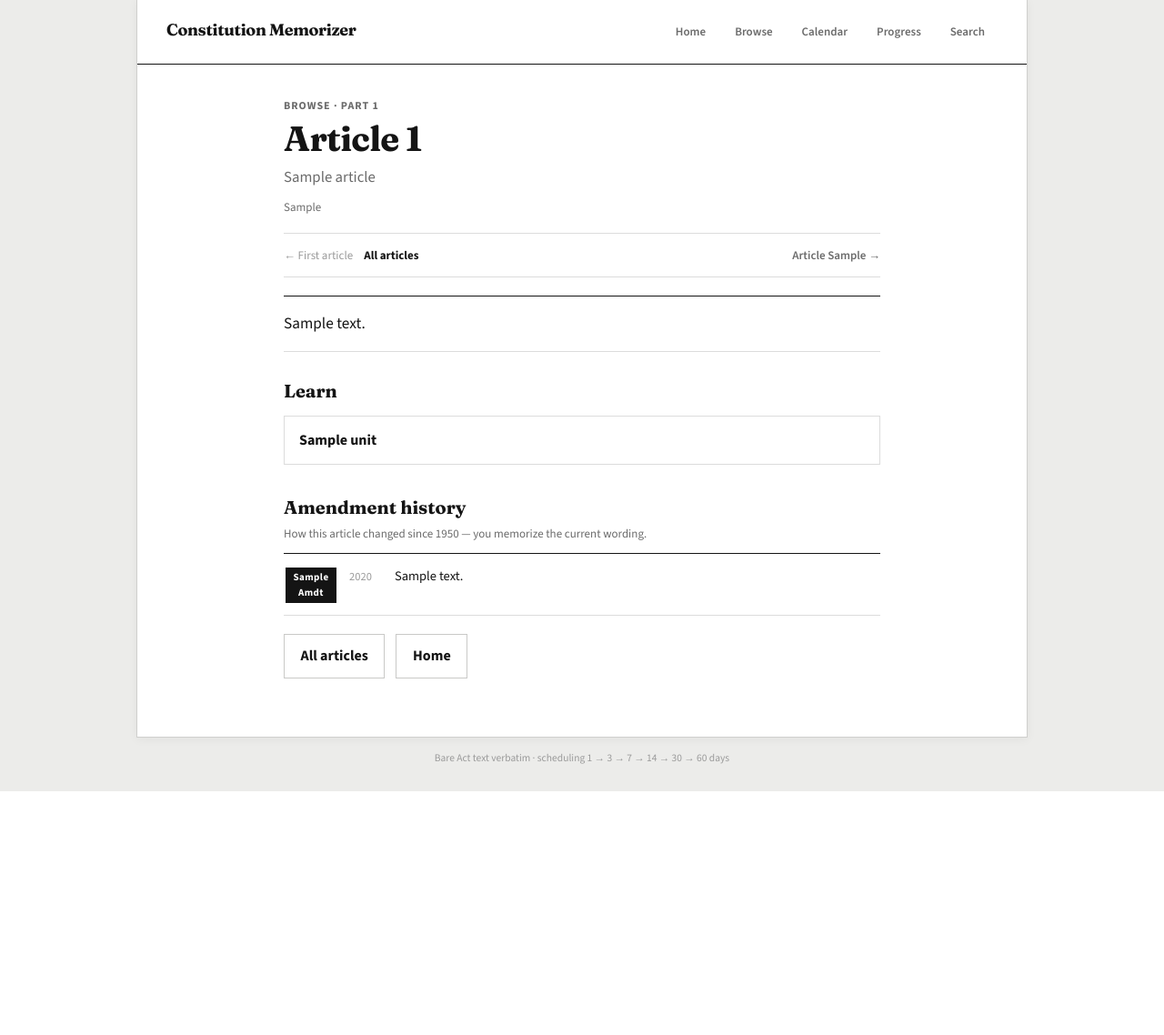
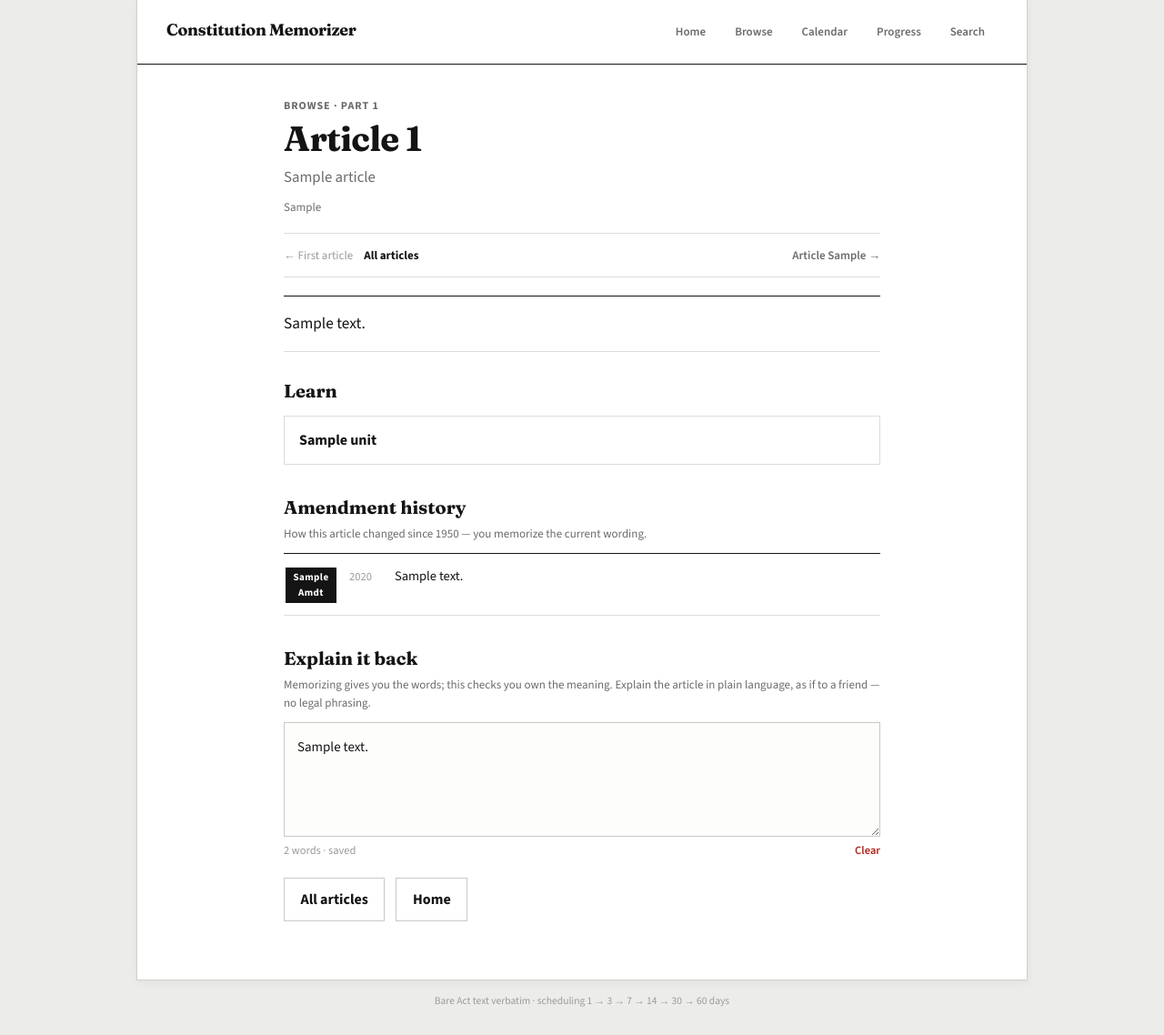
Before and after one commit to sanjisworking-commits/memorize_the_c, a Python web app: template src/constitution_memorizer/web/templates/browse_article.html in a window 1280 px wide. Shown: the part 29-1167 px from the top of the page at 91% size. Before the commit the page ends 899 px from the top, so only its background shows below. Run offline with Jinja, Linux system fonts and the light colour scheme; the template is opened without the code that fills it: most values are stand-ins (such as "Sample title", 1, 10 or a date in 2020).

Commit message:
Sprint 22: Explain it back gloss on Browse articles
Add article_gloss SQLite persistence with debounced autosave UI,
per-article placeholders, and Clear — survives progress resets.

Co-authored-by: sanjisworking-commits <sanjisworking-commits@users.noreply.github.com>

```diff
--- a/src/constitution_memorizer/progress/db.py
+++ b/src/constitution_memorizer/progress/db.py
@@ -21,6 +21,12 @@ CREATE TABLE IF NOT EXISTS learning_unit_progress (
 CREATE TABLE IF NOT EXISTS split_preference (
     parent_clause_id TEXT PRIMARY KEY,
     mode TEXT NOT NULL CHECK (mode IN ('whole', 'letters')),
+    updated_at TEXT NOT NULL
+);
+
+CREATE TABLE IF NOT EXISTS article_gloss (
+    article_number TEXT PRIMARY KEY,
+    text TEXT NOT NULL,
     updated_at TEXT NOT NULL
 );
 
--- a/src/constitution_memorizer/web/static/app.js
+++ b/src/constitution_memorizer/web/static/app.js
@@ -756,8 +756,111 @@
   }
 
   if (document.readyState === "loading") {
-    document.addEventListener("DOMContentLoaded", initLearn);
+    document.addEventListener("DOMContentLoaded", () => {
+      initLearn();
+      initExplainBack();
+    });
   } else {
     initLearn();
+    initExplainBack();
+  }
+
+  function wordCount(text) {
+    const trimmed = text.trim();
+    return trimmed ? trimmed.split(/\s+/).length : 0;
+  }
+
+  function initExplainBack() {
+    const root = document.querySelector("[data-gloss-article]");
+    if (!root) {
+      return;
+    }
+    const article = root.getAttribute("data-gloss-article");
+    const input = root.querySelector("[data-gloss-input]");
+    const meta = root.querySelector("[data-gloss-meta]");
+    const clearBtn = root.querySelector("[data-gloss-clear]");
+    if (!article || !input || !meta || !clearBtn) {
+      return;
+    }
+
+    const emptyHint =
+      "Saved automatically — rewrite it whenever your understanding sharpens.";
+    let timer = null;
+    let lastSaved = input.value;
+
+    function renderMeta(text) {
+      const n = wordCount(text);
+      if (n === 0) {
+        meta.textContent = emptyHint;
+        clearBtn.hidden = true;
+      } else {
+        meta.textContent = n + " word" + (n === 1 ? "" : "s") + " · saved";
+        clearBtn.hidden = false;
+      }
+    }
+
+    function persist(text) {
+      const trimmed = text.trim();
+      if (!trimmed) {
+        return fetch("/browse/article/" + encodeURIComponent(article) + "/gloss", {
+          method: "DELETE",
+        }).then(() => {
+          lastSaved = "";
+          renderMeta("");
+        });
+      }
+      return fetch("/browse/article/" + encodeURIComponent(article) + "/gloss", {
+        method: "PUT",
+        headers: { "Content-Type": "application/json" },
+        body: JSON.stringify({ text: text }),
+      }).then((res) => {
+        if (!res.ok) {
+          throw new Error("save failed");
+        }
+        lastSaved = text;
+        renderMeta(text);
+      });
+    }
+
+    function scheduleSave() {
+      if (timer) {
+        clearTimeout(timer);
+      }
+      timer = setTimeout(() => {
+        timer = null;
+        const value = input.value;
+        if (value === lastSaved) {
+          renderMeta(value);
+          return;
+        }
+        persist(value).catch(() => {
+          meta.textContent = "Couldn’t save — try again.";
+        });
+      }, 500);
+    }
+
+    input.addEventListener("input", () => {
+      const value = input.value;
+      const n = wordCount(value);
+      if (n === 0) {
+        meta.textContent = emptyHint;
+        clearBtn.hidden = true;
+      } else {
+        meta.textContent = n + " word" + (n === 1 ? "" : "s") + " · saving…";
+        clearBtn.hidden = false;
+      }
+      scheduleSave();
+    });
+
+    clearBtn.addEventListener("click", () => {
+      if (timer) {
+        clearTimeout(timer);
+        timer = null;
+      }
+      input.value = "";
+      persist("").catch(() => {
+        meta.textContent = "Couldn’t clear — try again.";
+      });
+    });
   }
 })();
--- a/src/constitution_memorizer/web/static/styles.css
+++ b/src/constitution_memorizer/web/static/styles.css
@@ -1502,6 +1502,73 @@ a:hover {
   color: var(--faint);
 }
 
+.explain-back-title {
+  font-family: var(--font-display);
+  font-size: 20px;
+  font-weight: 700;
+  margin: 32px 0 4px;
+}
+
+.explain-back-lede {
+  margin: 0 0 12px;
+  font-size: 13px;
+  color: var(--muted);
+  line-height: 1.5;
+}
+
+.explain-back-input {
+  display: block;
+  width: 100%;
+  min-height: 88px;
+  padding: 14px;
+  border: 1px solid #c9c9c7;
+  border-radius: 0;
+  background: #fdfdfc;
+  color: var(--ink);
+  font: inherit;
+  font-size: 15px;
+  line-height: 1.6;
+  resize: vertical;
+  outline: none;
+  box-sizing: border-box;
+}
+
+.explain-back-input::placeholder {
+  color: #b5b5b3;
+}
+
+.explain-back-meta {
+  display: flex;
+  justify-content: space-between;
+  align-items: baseline;
+  gap: 12px;
+  margin-top: 6px;
+}
+
+.explain-back-hint {
+  font-size: 12.5px;
+  color: var(--faint);
+}
+
+.explain-back-clear {
+  background: none;
+  border: none;
+  padding: 0;
+  font: inherit;
+  font-size: 12.5px;
+  font-weight: 600;
+  color: var(--destructive);
+  cursor: pointer;
+}
+
+.explain-back-clear:hover {
+  text-decoration: underline;
+}
+
+.explain-back-clear[hidden] {
+  display: none;
+}
+
 .empty {
   color: var(--muted);
 }
--- a/src/constitution_memorizer/web/templates/base.html
+++ b/src/constitution_memorizer/web/templates/base.html
@@ -7,7 +7,7 @@
   <link rel="preconnect" href="https://fonts.googleapis.com">
   <link rel="preconnect" href="https://fonts.gstatic.com" crossorigin>
   <link href="https://fonts.googleapis.com/css2?family=Fraunces:opsz,wght@9..144,500;9..144,700&family=Source+Sans+3:wght@400;600;700&display=swap" rel="stylesheet">
-  <link rel="stylesheet" href="/static/styles.css?v=sprint21">
+  <link rel="stylesheet" href="/static/styles.css?v=sprint22">
 </head>
 <body>
   {% set path = request.url.path %}
@@ -29,7 +29,7 @@
     </div>
     <p class="sheet-footnote">Bare Act text verbatim · scheduling 1 → 3 → 7 → 14 → 30 → 60 days</p>
   </div>
-  <script src="/static/recall_align.js?v=sprint21" defer></script>
-  <script src="/static/app.js?v=sprint21" defer></script>
+  <script src="/static/recall_align.js?v=sprint22" defer></script>
+  <script src="/static/app.js?v=sprint22" defer></script>
 </body>
 </html>
--- a/src/constitution_memorizer/web/templates/browse_article.html
+++ b/src/constitution_memorizer/web/templates/browse_article.html
@@ -61,6 +61,39 @@
   <p class="amendment-unamended">Unamended — this article reads today exactly as adopted in 1950.</p>
   {% endif %}
 
+  <section
+    class="explain-back"
+    data-gloss-article="{{ article.article_number }}"
+    aria-label="Explain it back"
+  >
+    <h2 class="explain-back-title">Explain it back</h2>
+    <p class="explain-back-lede">
+      Memorizing gives you the words; this checks you own the meaning. Explain the article in plain language, as if to a friend — no legal phrasing.
+    </p>
+    <textarea
+      class="explain-back-input"
+      data-gloss-input
+      rows="4"
+      placeholder="{{ gloss_placeholder }}"
+    >{{ gloss_text }}</textarea>
+    <div class="explain-back-meta">
+      <span class="explain-back-hint" data-gloss-meta>
+        {% if gloss_text.strip() %}
+          {% set words = gloss_text.strip().split()|length %}
+          {{ words }} word{% if words != 1 %}s{% endif %} · saved
+        {% else %}
+          Saved automatically — rewrite it whenever your understanding sharpens.
+        {% endif %}
+      </span>
+      <button
+        type="button"
+        class="explain-back-clear"
+        data-gloss-clear
+        {% if not gloss_text.strip() %}hidden{% endif %}
+      >Clear</button>
+    </div>
+  </section>
+
   <p class="actions">
     <a class="btn btn-ghost" href="/browse">All articles</a>
     <a class="btn btn-ghost" href="/">Home</a>
```
Also changed, not shown: data/reference/gloss_placeholders.seed.json (added, +10 -0 lines), docs/design/HANDOFF.md (+1 -1 lines), src/constitution_memorizer/progress/repository.py (+31 -0 lines), src/constitution_memorizer/web/app.py (+49 -1 lines), src/constitution_memorizer/web/gloss.py (added, +41 -0 lines), tests/test_web_sprint13.py (+2 -2 lines), tests/test_web_sprint14.py (+4 -4 lines), tests/test_web_sprint15.py (+3 -3 lines), tests/test_web_sprint16.py (+3 -3 lines), tests/test_web_sprint17.py (+3 -3 lines), tests/test_web_sprint18.py (+5 -5 lines), tests/test_web_sprint19.py (+3 -3 lines), tests/test_web_sprint20.py (+2 -2 lines), tests/test_web_sprint21.py (+2 -2 lines), 1 more files.
